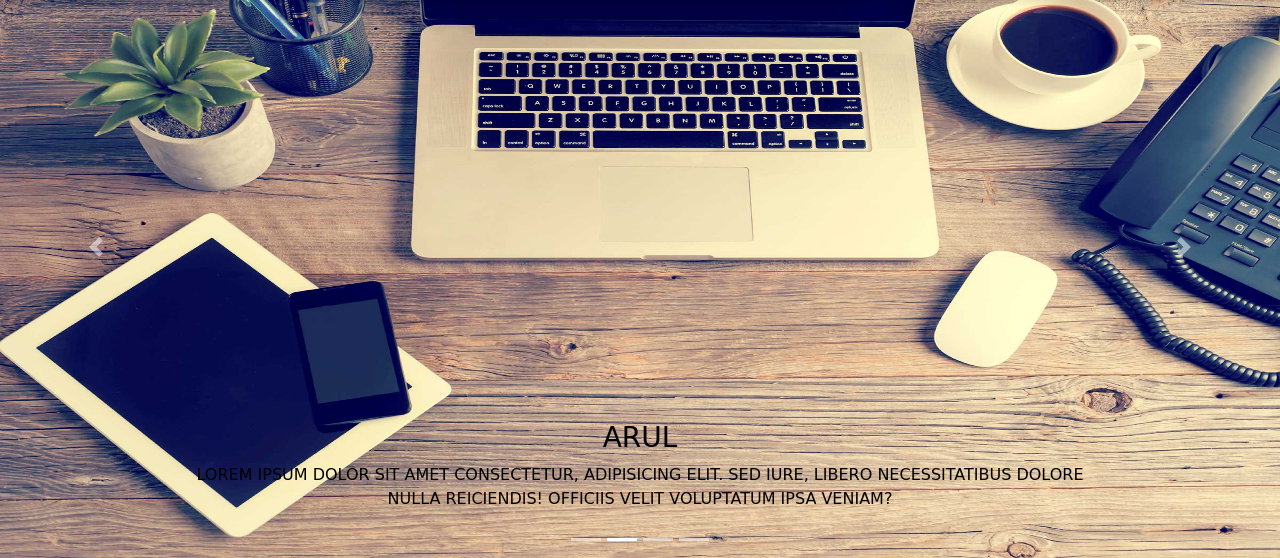
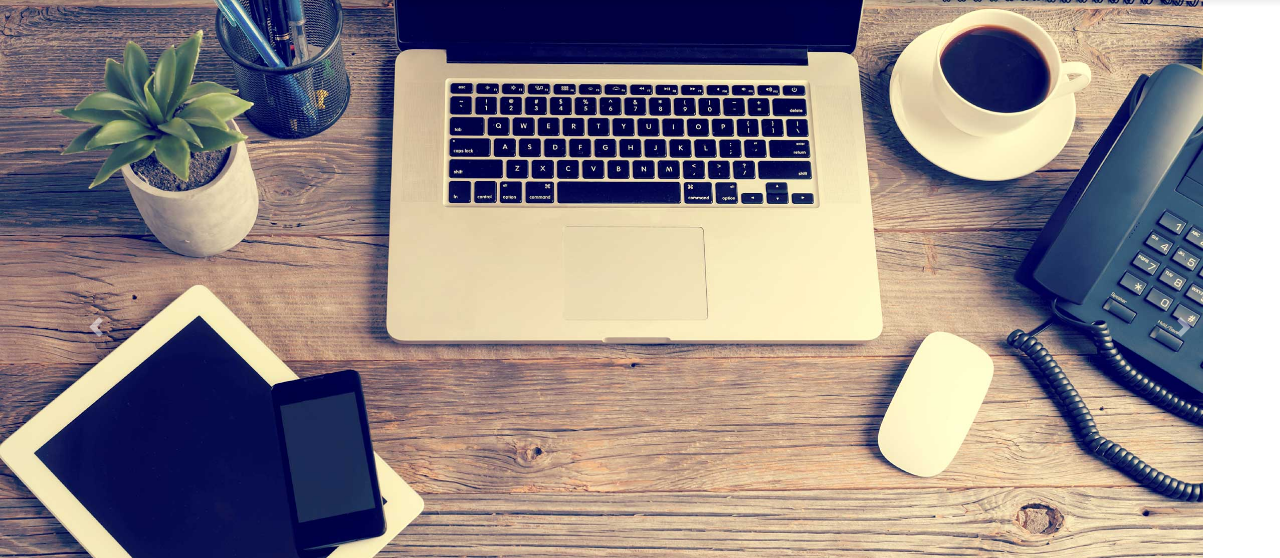
Before and after one commit to ARUL-Enterprises/Website-2.0, a plain HTML site: page index.html in a window 1280 px wide. Shown: the part 73-631 px from the top of the page. Drawn offline with nearby package versions, Linux system fonts and the light colour scheme.

Commit message:
Carousel Modified

```diff
--- a/css/index.css
+++ b/css/index.css
@@ -180,8 +180,7 @@
 }
 
 #carousel .carousel-item img{
-	height: 80vh;
-	width: 100%;
+	height: 100vh;
 	background-size: cover;
 }
 
--- a/index.html
+++ b/index.html
@@ -35,7 +35,7 @@
                             <a href="#"><img class="logo" src="images/Logo/ARUL.png" alt="ARUL Logo"></a>
                         </div>
                         <ul class="right-menu">
-                            <li><a href="#">SERVICES</a></li>
+                            <li><a href="#services">SERVICES</a></li>
                             <li><a href="#">AIWE</a></li>
                             <li><a href="#">CONTACT</a></li>
                         </ul>
```
